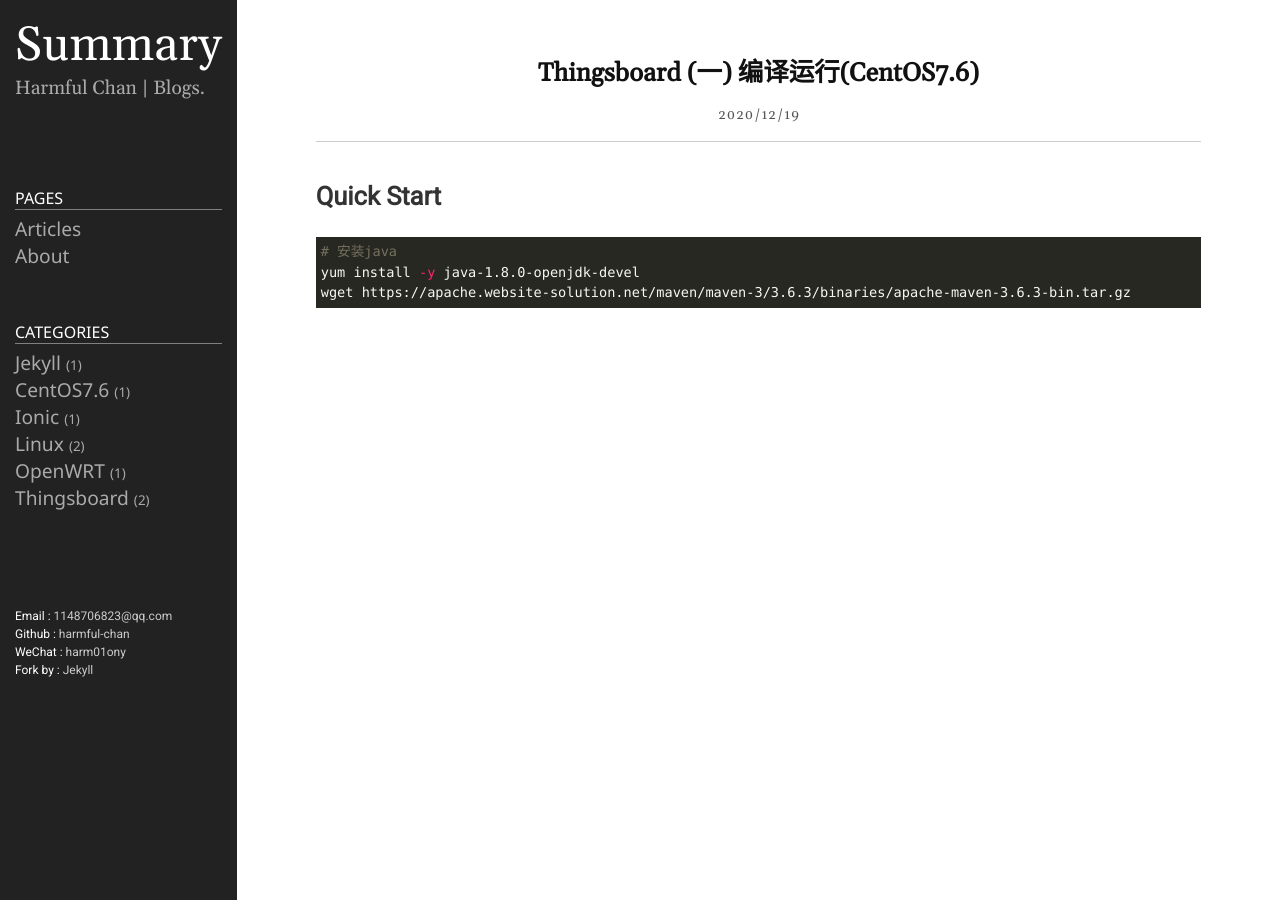
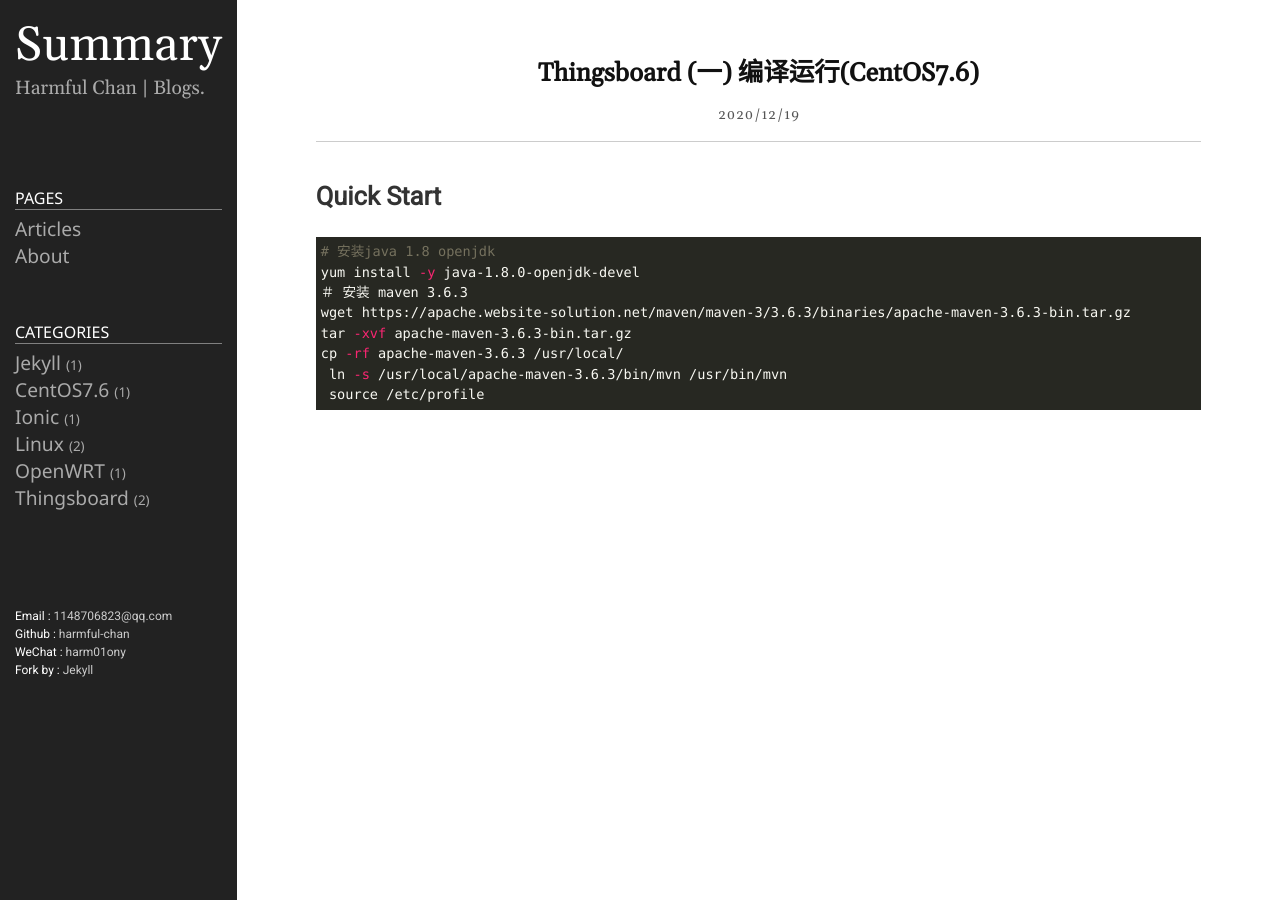
Before and after one commit to harmful-chan/pages, a Jekyll site: the page built from _posts/2020-12-19-Thingsboard-(一)-编译运行.md, in a window 1280 px wide. Built offline with Jekyll 4.4.1, drawn with Linux system fonts in a browser that asks for light colours.

Commit message:
_posts/2020-12-19-Thingsboard-(一)-编译运行.md updated from https://stackedit.io/

````diff
--- a/_posts/2020-12-19-Thingsboard-(一)-编译运行.md
+++ b/_posts/2020-12-19-Thingsboard-(一)-编译运行.md
@@ -6,11 +6,16 @@
 ---
 ## Quick Start
 ```shell
-# 安装java
+# 安装java 1.8 openjdk
 yum install -y java-1.8.0-openjdk-devel
+＃ 安装 maven 3.6.3
 wget https://apache.website-solution.net/maven/maven-3/3.6.3/binaries/apache-maven-3.6.3-bin.tar.gz
+tar -xvf apache-maven-3.6.3-bin.tar.gz
+cp -rf apache-maven-3.6.3 /usr/local/
+ ln -s /usr/local/apache-maven-3.6.3/bin/mvn /usr/bin/mvn
+ source /etc/profile
 ```
 
 <!--stackedit_data:
-eyJoaXN0b3J5IjpbLTE4MzQyNTQ4MTgsMTM3MzIyOTA2MF19
+eyJoaXN0b3J5IjpbLTEyNzU3MTgwMDIsMTM3MzIyOTA2MF19
 -->
````
